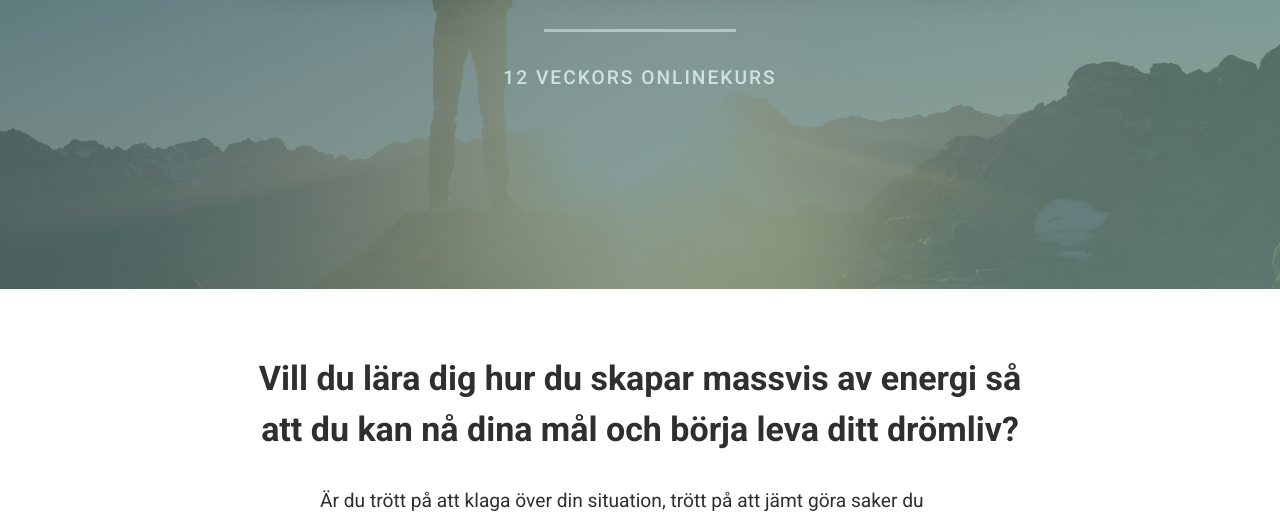
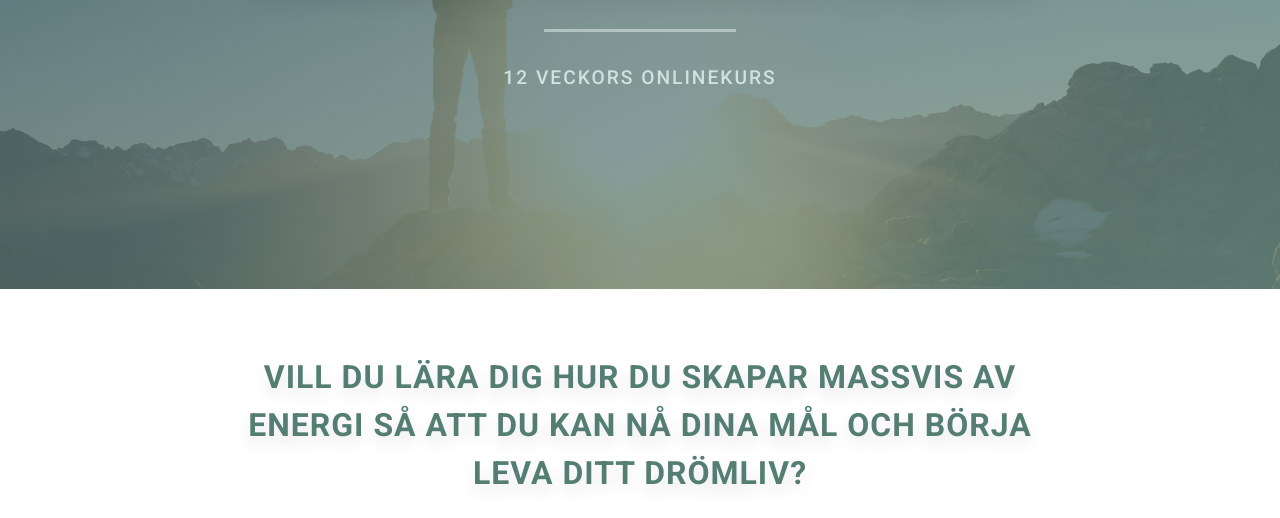
Before and after one commit to MatildaMared/dtyw-sales-page, a website: page index.html in a window 1280 px wide. Shown: the part 271-789 px from the top of the page. Drawn offline with Linux system fonts and the light colour scheme.

Commit message:
change styling for headings

```diff
--- a/sass/base/_typography.scss
+++ b/sass/base/_typography.scss
@@ -29,10 +29,9 @@ a {
 	&__primary,
 	&__secondary,
 	&__tertiary {
+		text-align: center;
 		font-family: $font-primary;
 		font-weight: 700;
-		color: $color-black;
-		text-align: center;
 		width: 100%;
 		max-width: 50rem;
 		margin: 0 auto;
@@ -68,12 +67,17 @@ a {
 	}
 
 	&__secondary {
-		font-size: 2.125rem;
+		color: #557e73;
+		text-shadow: 0 0.5rem 1rem rgba(0, 0, 0, 0.1);
+		text-transform: uppercase;
+		letter-spacing: 1px;
+		font-size: 2rem;
 		margin-bottom: 2rem;
 		margin-top: 4rem;
 	}
 
 	&__tertiary {
+		color: $color-primary-dark;
 		font-size: 1.5rem;
 		letter-spacing: 0.25px;
 		margin-bottom: 1.5rem;
```
Also changed, not shown: styles.css.
